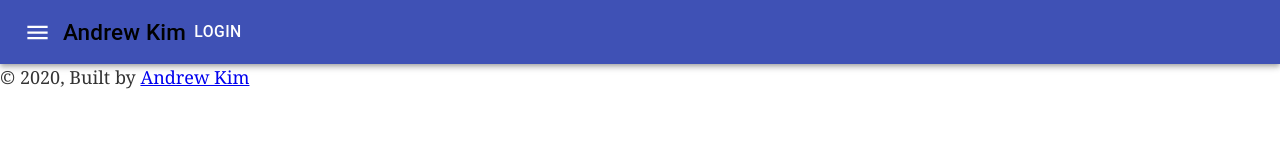
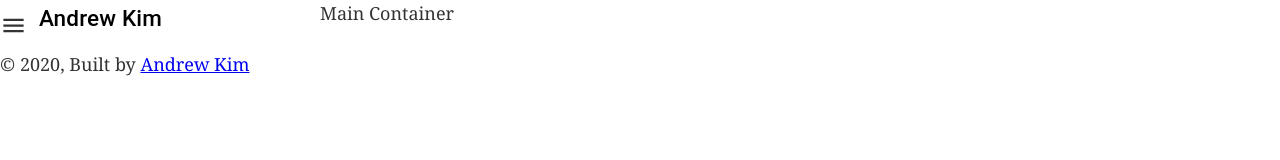
Before and after one commit to kimshuk/portfolio-2020, a Gatsby site: page / in a window 1280 px wide. Built offline with nearby package versions, Linux system fonts and the light colour scheme; Gatsby itself is replaced by a stand-in of ours; a web font is replaced by a local one.

Commit message:
remove any negative marg

```diff
--- a/src/components/header.js
+++ b/src/components/header.js
@@ -1,6 +1,7 @@
 import { Link } from "gatsby"
 import PropTypes from "prop-types"
 import React from "react"
+import Grid from "@material-ui/core/Grid"
 import AppBar from "@material-ui/core/AppBar"
 import Toolbar from "@material-ui/core/Toolbar"
 import Typography from "@material-ui/core/Typography"
@@ -10,8 +11,7 @@ import MenuIcon from "@material-ui/icons/Menu"
 
 const Header = ({ siteTitle }) => (
   <header>
-    <AppBar position="static">
-      <Toolbar>
+    <Grid container>
       <IconButton edge="start" color="inherit" aria-label="menu">
         <MenuIcon />
       </IconButton>
@@ -26,9 +26,8 @@ const Header = ({ siteTitle }) => (
           <Typography variant="h6">{siteTitle}</Typography>
         </Link>
       </h1>
-        <Button color="inherit">Login</Button>
-      </Toolbar>
-    </AppBar>
+    </Grid>
+
     <footer>
       © {new Date().getFullYear()}, Built by
       {` `}
--- a/src/components/layout.js
+++ b/src/components/layout.js
@@ -8,6 +8,7 @@
 import React from "react"
 import PropTypes from "prop-types"
 import { useStaticQuery, graphql } from "gatsby"
+import Grid from "@material-ui/core/Grid"
 
 import Header from "./header"
 import "./layout.css"
@@ -24,10 +25,14 @@ const Layout = ({ children }) => {
   `)
 
   return (
-    <>
-      <Header siteTitle={data.site.siteMetadata.title} />
-      <main>{children}</main>
-    </>
+    <Grid container>
+      <Grid item xs={12} md={3}>
+        <Header siteTitle={data.site.siteMetadata.title} />
+      </Grid>
+      <Grid item xs={12} md={9}>
+        <main>{children}</main>
+      </Grid>
+    </Grid>
   )
 }
 
--- a/src/pages/index.js
+++ b/src/pages/index.js
@@ -7,6 +7,7 @@ import SEO from "../components/seo"
 const IndexPage = () => (
   <Layout>
     <SEO title="Home" />
+    <p>Main Container</p>
   </Layout>
 )
 
```
Lines whose indentation alone changed are shown as unchanged.
